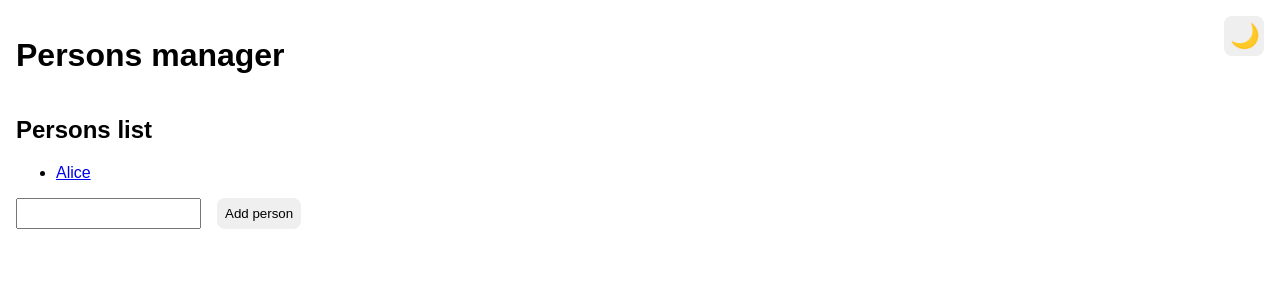
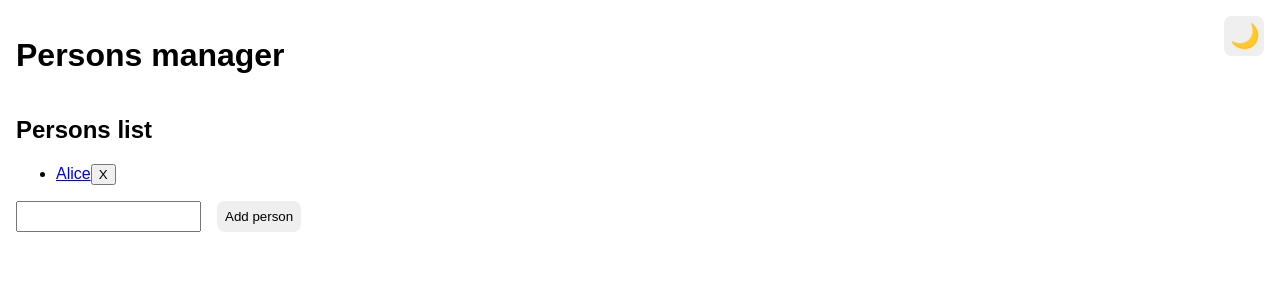
Before and after one commit to antoinechassagne/react-introduction, a React (Vite) app: page / in a window 1280 px wide. Shown: the top 300 px of the page. Built offline with nearby package versions, Linux system fonts and the light colour scheme.

Commit message:
feat: add person deletion

```diff
--- a/src/components/PersonsList.jsx
+++ b/src/components/PersonsList.jsx
@@ -1,6 +1,7 @@
 import { Link } from 'react-router';
+import Button from './Button';
 
-const PersonsList = ({ persons }) => {
+const PersonsList = ({ persons, onDelete }) => {
   if (!persons.length) {
     return <p>Aucune personne trouvée.</p>;
   }
@@ -8,9 +9,12 @@ const PersonsList = ({ persons }) => {
     <ul>
       {persons.map((person, index) => (
         <li key={index}>
-          <Link to={`/persons/${person.id}`}>
-            {person.name}
-          </Link>
+          <>
+            <Link to={`/persons/${person.id}`}>
+              {person.name}
+            </Link>
+            <Button onClick={() => onDelete(person.id)}>X</Button>
+          </>
         </li>
       ))}
     </ul>
--- a/src/contexts/Persons.jsx
+++ b/src/contexts/Persons.jsx
@@ -13,12 +13,18 @@ export const PersonsProvider = ({ children }) => {
     writePersons([...persons, person]);
   }
 
+  const deletePerson = (id) => {
+    const filteredPersons = persons.filter((person) => person.id !== id);
+    setPersons(filteredPersons);
+    writePersons(filteredPersons);
+  }
+
   useEffect(() => {
     console.log('State persons: ', persons);
   }, [persons]);
 
   return (
-    <PersonsContext.Provider value={{ persons, addPerson }}>
+    <PersonsContext.Provider value={{ persons, addPerson, deletePerson }}>
       {children}
     </PersonsContext.Provider>
   );
--- a/src/pages/Home.jsx
+++ b/src/pages/Home.jsx
@@ -3,12 +3,12 @@ import PersonsList from "../components/PersonsList";
 import AddPersonForm from "../components/AddPersonForm";
 
 const Home = () => {
-  const { persons, addPerson } = usePersons();
+  const { persons, addPerson, deletePerson } = usePersons();
 
   return (
     <>
       <h2>Persons list</h2>
-      <PersonsList persons={persons} />
+      <PersonsList persons={persons} onDelete={deletePerson} />
       <AddPersonForm onSubmit={addPerson} />
     </>
   );
```
